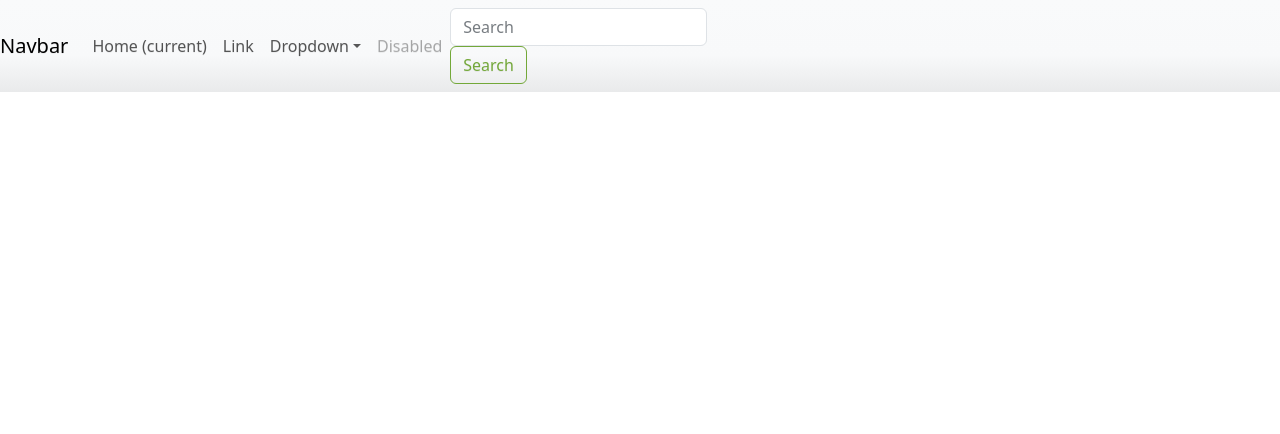
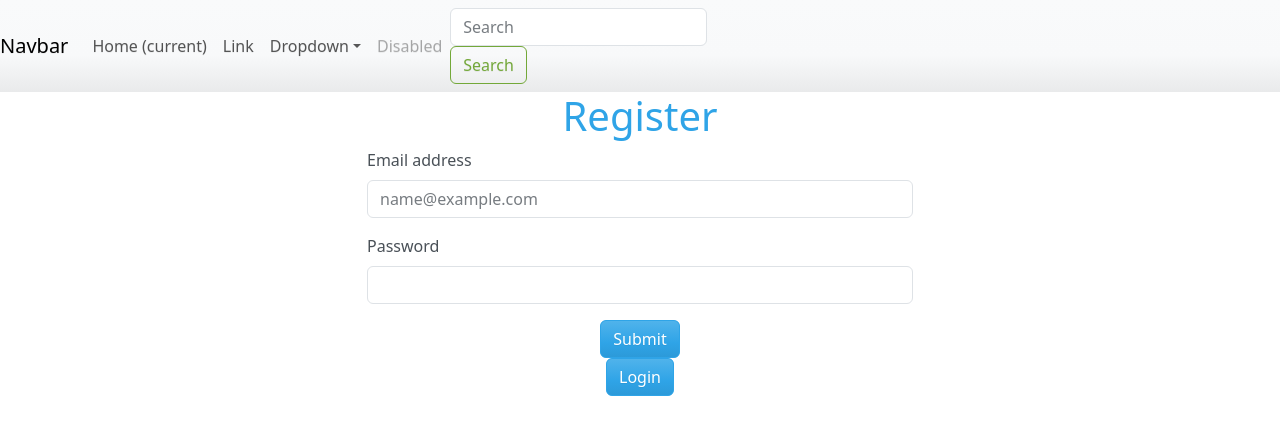
Before and after one commit to johnmartinroque/FamFund, a React (Create React App) app in the folder main/: page /register in a window 1280 px wide. Shown: the top 434 px of the page. Built offline with nearby package versions, Linux system fonts and the light colour scheme; no server answers.

Commit message:
login/register navigation

```diff
--- a/main/src/App.js
+++ b/main/src/App.js
@@ -1,8 +1,9 @@
 import React from "react";
-import Register from "./components/authentication/Register";
+import Register from "./screens/Register";
 import { BrowserRouter as Router, Routes, Route } from "react-router";
 import Header from "./others/Header";
-import Home from "./others/Home";
+import Home from "./screens/Home";
+import Login from "./screens/Login";
 function App() {
   return (
     <div>
@@ -10,6 +11,8 @@ function App() {
         <Header />
         <Routes>
           <Route path="/" element={<Home />} />
+          <Route path="/register" element={<Register />} />
+          <Route path="/login" element={<Login />} />
         </Routes>
       </Router>
     </div>
--- a/main/src/others/Header.jsx
+++ b/main/src/others/Header.jsx
@@ -1,12 +1,13 @@
 import React from "react";
+import { Link } from "react-router";
 
 function Header() {
   return (
     <div>
       <nav class="navbar navbar-expand-lg navbar-light bg-light">
-        <a class="navbar-brand" href="#">
+        <Link class="navbar-brand" to="/">
           Navbar
-        </a>
+        </Link>
         <button
           class="navbar-toggler"
           type="button"
@@ -22,14 +23,14 @@ function Header() {
         <div class="collapse navbar-collapse" id="navbarSupportedContent">
           <ul class="navbar-nav mr-auto">
             <li class="nav-item active">
-              <a class="nav-link" href="#">
+              <Link class="nav-link" to="/">
                 Home <span class="sr-only">(current)</span>
-              </a>
+              </Link>
             </li>
             <li class="nav-item">
-              <a class="nav-link" href="#">
+              <Link class="nav-link" to="/register">
                 Link
-              </a>
+              </Link>
             </li>
             <li class="nav-item dropdown">
               <a
--- /dev/null
+++ b/main/src/screens/Login.jsx
@@ -0,0 +1,17 @@
+import React from "react";
+import { Button } from "react-bootstrap";
+import { useNavigate } from "react-router";
+
+function Login() {
+  const navigate = useNavigate();
+  const navigateToRegister = () => {
+    navigate("/register");
+  };
+  return (
+    <div>
+      <Button onClick={navigateToRegister}>Register</Button>
+    </div>
+  );
+}
+
+export default Login;
--- a/main/src/components/authentication/Register.jsx
+++ b/main/src/screens/Register.jsx
@@ -1,13 +1,15 @@
 import { Button, Row, Col, Container } from "react-bootstrap";
 import { useEffect, useState } from "react";
 import { createUserWithEmailAndPassword, getAuth } from "firebase/auth";
-import { auth, db } from "../../firebase";
+import { auth, db } from "../firebase";
 import { addDoc, collection } from "firebase/firestore";
+import { Link, useNavigate } from "react-router";
 
 function Register() {
   const [email, setEmail] = useState("");
   const [password, setPassword] = useState("");
   const auth = getAuth();
+  const navigate = useNavigate();
   const register = async () => {
     try {
       const userCredential = await createUserWithEmailAndPassword(
@@ -26,6 +28,10 @@ function Register() {
     } catch (error) {
       console.error("Registration Error: ", error.code, error.message);
     }
+  };
+
+  const navigateToLogin = () => {
+    navigate("/login");
   };
 
   useEffect(() => {});
@@ -64,6 +70,9 @@ function Register() {
             <div className="text-center">
               <Button onClick={register}>Submit</Button>
             </div>
+            <div className="text-center">
+              <Button onClick={navigateToLogin}>Login</Button>
+            </div>
           </Col>
         </Row>
       </Container>
```
Also changed, not shown: main/src/components/authentication/Login.jsx (deleted, +0 -7 lines), main/src/screens/Home.jsx (renamed from main/src/others/Home.jsx).
